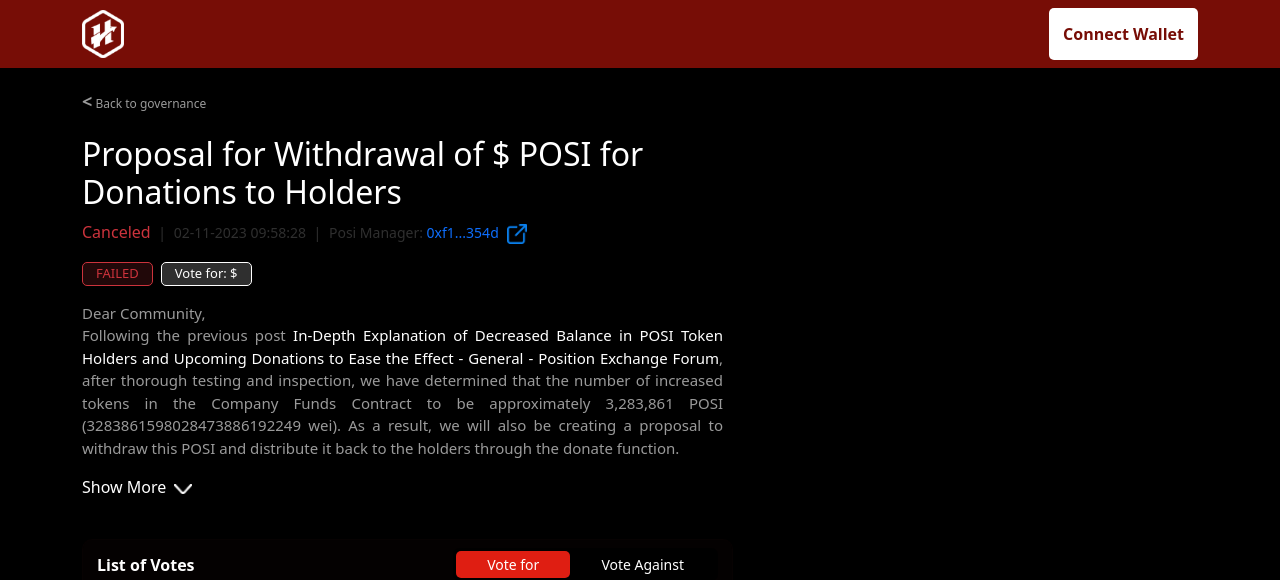
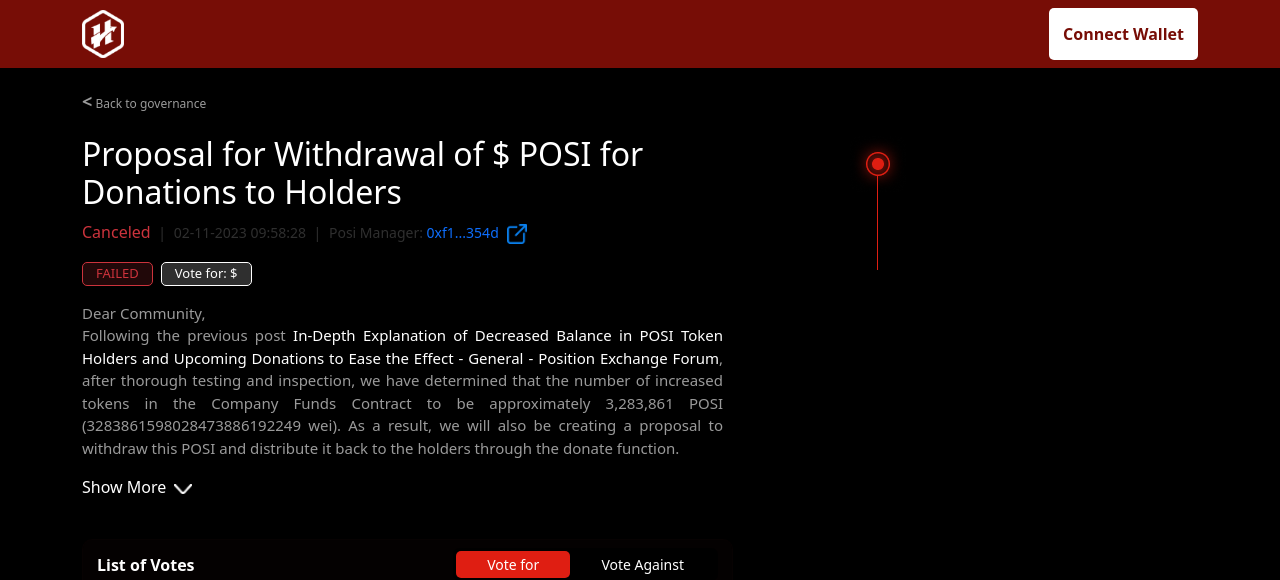
Before and after one commit to jatinder14/dow, a React (Vite) app: page /#/viewproposal in a window 1280 px wide. Shown: the top 580 px of the page. Built offline with nearby package versions, Linux system fonts and the light colour scheme.

Commit message:
in progress

```diff
--- a/src/App.css
+++ b/src/App.css
@@ -73,6 +73,14 @@
   border: 1.11px solid #40403E;
   border-radius: 5px;
   padding: 12px;
+}
+.MessageProgress {
+  display: flex;
+  flex-direction: column;
+  align-items: center;
+}
+.line {
+  margin: -18px;
 }
 .barCompleted {
   background-color: #30BE83;
--- /dev/null
+++ b/src/components/common/MessageProgress.jsx
@@ -0,0 +1,11 @@
+import line from "../../../public/line.png";
+import flower from "../../../public/flower.png";
+
+export function MessageProgress() {
+   return(
+        <div className="MessageProgress col-3">
+            <img src={flower} alt="" className="flower"/>
+            <img src={line} alt=""  className="line"/>
+        </div>
+    )
+}
--- a/src/components/pages/ViewProposal.jsx
+++ b/src/components/pages/ViewProposal.jsx
@@ -3,6 +3,7 @@
 import { Content } from "../common/Content";
 import { useLocation, /* other hooks */ } from 'react-router-dom';
 import { VoteList } from "../common/VoteList";
+import { MessageProgress } from "../common/MessageProgress";
 
 
 export function ViewProposal() {
@@ -13,6 +14,7 @@
             <Governance />
             <div className="row">
                 <Content type={type} amount={amount} vote={vote} />
+                <MessageProgress />
             </div>
             <VoteList />
 
```
Also changed, not shown: public/Line.png (added), public/flower.png (added).
